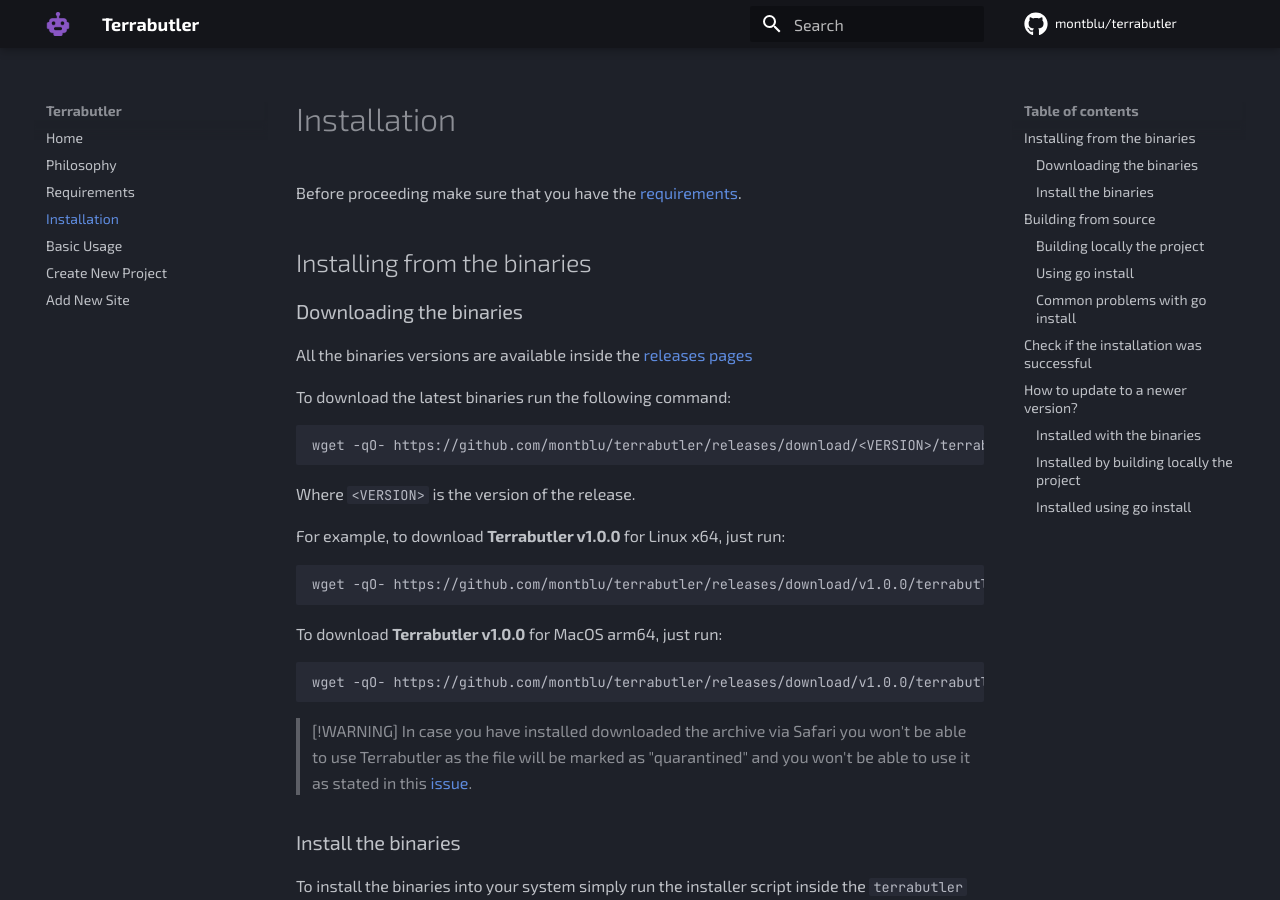
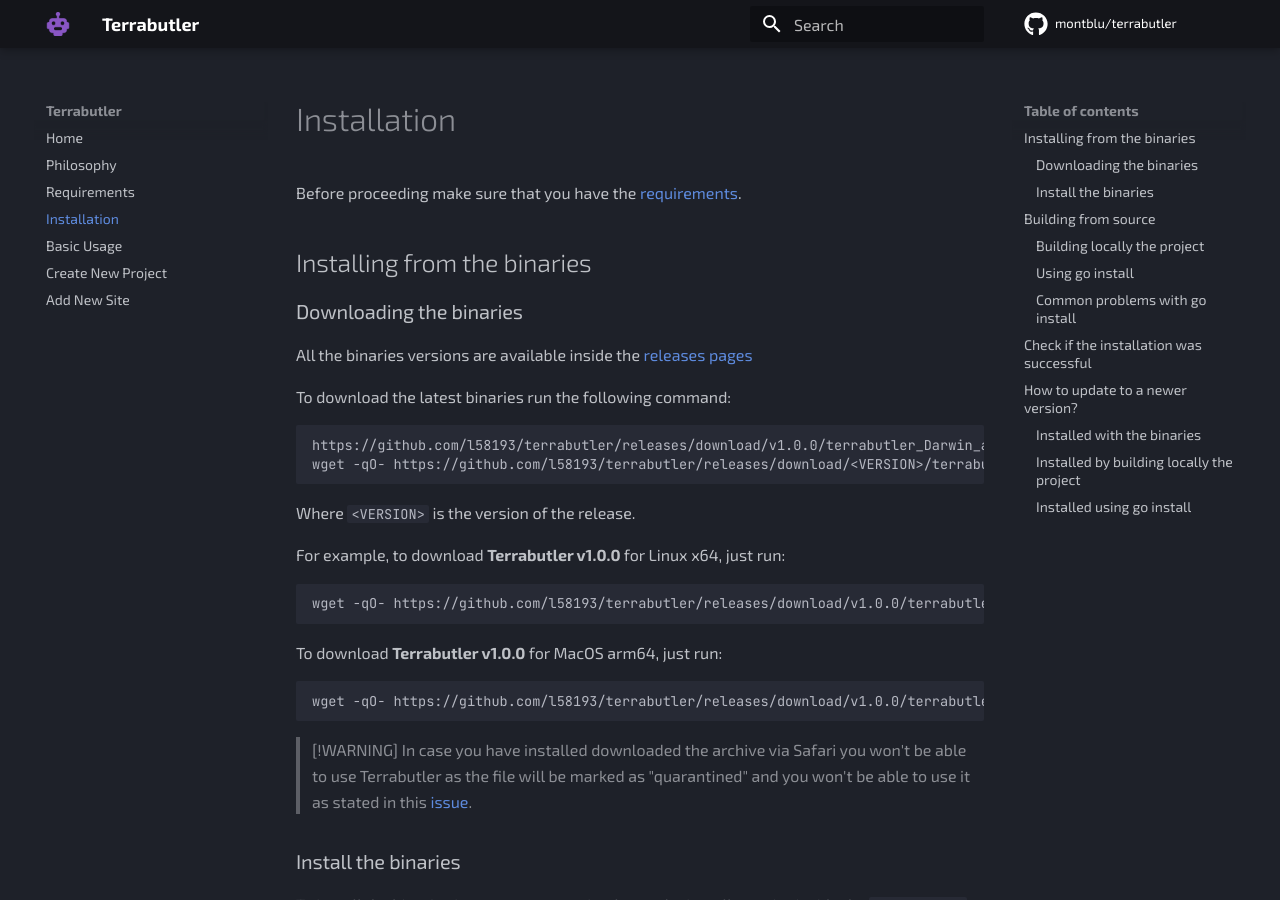
Before and after one commit to montblu/terrabutler, an MkDocs documentation site: the page built from docs/installation.md, in a window 1280 px wide and 900 px high. Built offline with MkDocs 1.6.1 and Material for MkDocs 9.7.7, drawn with Linux system fonts in a browser that asks for light colours; comment, search, counter and statistics services are not loaded; some of the changed lines change nothing that is shown; some of the changed text lies outside the part shown.

Commit message:
Updated installation.md
Now the download links for the binaries are correct.

````diff
--- a/docs/installation.md
+++ b/docs/installation.md
@@ -6,12 +6,13 @@
 
 ### Downloading the binaries
 
-All the binaries versions are available inside the [releases pages](https://github.com/montblu/terrabutler/releases)
+All the binaries versions are available inside the [releases pages](https://github.com/l58193/terrabutler/releases/)
 
 To download the latest binaries run the following command:
 
 ``` shell
-wget -qO- https://github.com/montblu/terrabutler/releases/download/<VERSION>/terrabutler-<OS>-<ARCH>-<VERSION>.tar.gz | tar -zxvf - terrabutler
+https://github.com/l58193/terrabutler/releases/download/v1.0.0/terrabutler_Darwin_arm64.tar.gz
+wget -qO- https://github.com/l58193/terrabutler/releases/download/<VERSION>/terrabutler_<OS>_<ARCH>_<VERSION>.tar.gz | tar -zxvf - terrabutler
 ```
 
 Where `<VERSION>` is the version of the release.
@@ -19,13 +20,13 @@
 For example, to download **Terrabutler v1.0.0** for Linux x64, just run:
 
 ``` shell
-wget -qO- https://github.com/montblu/terrabutler/releases/download/v1.0.0/terrabutler-linux-x64-v1.0.0.tar.gz | tar -zxvf - terrabutler
+wget -qO- https://github.com/l58193/terrabutler/releases/download/v1.0.0/terrabutler_Linux_x86_64.tar.gz | tar -zxvf - terrabutler
 ```
 
 To download **Terrabutler v1.0.0** for MacOS arm64, just run:
 
 ``` shell
-wget -qO- https://github.com/montblu/terrabutler/releases/download/v1.0.0/terrabutler-macos-arm64-v1.0.0.tar.gz | tar -zxvf - terrabutler
+wget -qO- https://github.com/l58193/terrabutler/releases/download/v1.0.0/terrabutler_Darwin_arm64.tar.gz | tar -zxvf - terrabutler
 ```
 
 > [!WARNING]
@@ -141,7 +142,7 @@
 
 Just press y and press enter and Terrabutler should be updated to the version that you downloaded.
 
-> [!DANGER]
+> [!CAUTION]
 In case you have installed the Terrabutler earlier with different locations, you will need to pass them, otherwise the install script won't prompt you to update it.
 
 ### Installed by building locally the project
````
